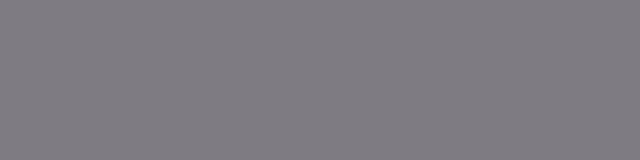
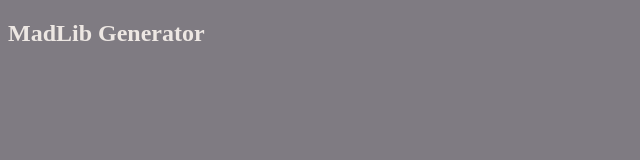
Before and after one commit to CMBVT2023/mini-game-roulette, a plain HTML site: page html/madlib-game.html in a window 1280 px wide. Shown: the whole page, without its empty margins (0-640 px from the left). Drawn offline with Linux system fonts and the light colour scheme.

Commit message:
Started working on the madlib game and added a template to use

```diff
--- a/html/madlib-game.html
+++ b/html/madlib-game.html
@@ -6,7 +6,7 @@
 
     <link rel="stylesheet" href="../styles/madlib-game.css">
     <link rel="stylesheet" href="../style.css">
-    <title>MadLib Game</title>
+    <title>MadLib Generator</title>
 </head>
 <body class="main-container">
     <!-- MadLib Template -->
@@ -33,6 +33,8 @@ was proud of myself. The rest of the day went
 ____________ (adverb). It was a(n) ____________
 (adjective) day at the fun park. -->
 
+<h2>MadLib Generator</h2>
+
     <script src="../js/madlib-game.js"></script>
 </body>
 </html>
```
